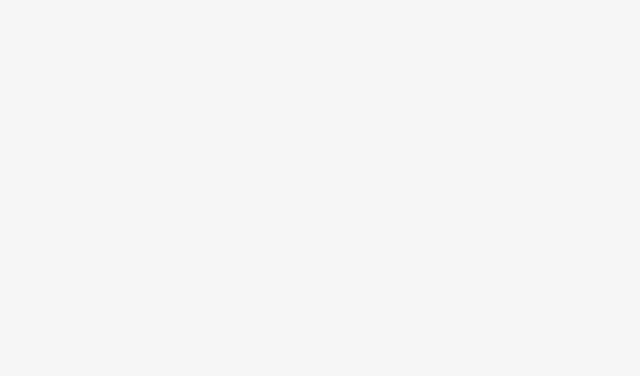
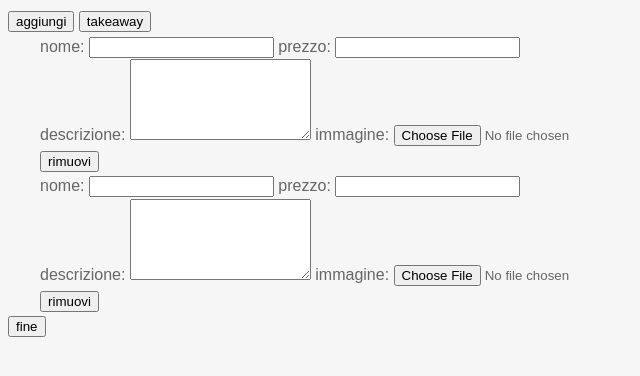
Before and after one commit to Zaffino/Foodie-catalog, a website: page ui/createMenu/createMenu.html in a window 1280 px wide. Shown: the whole page, without its empty margins (0-640 px from the left). Drawn offline with Linux system fonts and the light colour scheme.

Commit message:
created createMenu page
not finished yet

```diff
--- a/ui/createMenu/createMenu.html
+++ b/ui/createMenu/createMenu.html
@@ -5,9 +5,33 @@
   <meta http-equiv="X-UA-Compatible" content="IE=edge">
   <meta name="viewport" content="width=device-width, initial-scale=1.0">
   <link rel="stylesheet" href="../style.css">
+  <script src="createMenu.js"></script>
   <title>Creazione di un nuovo menu</title>
 </head>
 <body>
+  <!--direi 2 bottoni-->
 
+  <button onclick="add()">aggiungi</button>
+  <button onclick="changeType()">takeaway</button>
+
+  <div id = "root">
+    <div id="div_1">
+      nome: <input type="text" id="name_1">
+      prezzo: <input type="text" id="price_1">
+      <br>
+      descrizione: <textarea id="description_1" rows="5"></textarea>
+      immagine: <input type="file" id="image_1">
+      <br><button onclick="rimuovi(1)">rimuovi</button>
+    </div>
+    <div id="div_2">
+      nome: <input type="text" id="name_2">
+      prezzo: <input type="text" id="price_2">
+      <br>
+      descrizione: <textarea id="description_2" rows="5"></textarea>
+      immagine: <input type="file" id="image_2">
+      <br><button onclick="rimuovi(2)">rimuovi</button>
+    </div>
+  </div>
+  <button onclick="prova()">fine</button>
 </body>
 </html>
--- a/ui/createMenu/createMenu.js
+++ b/ui/createMenu/createMenu.js
@@ -0,0 +1,72 @@
+
+var numeroPiatti = 3;
+
+function add(params) {
+  const mainDiv = document.getElementById('root');
+  const card = document.createElement('div')
+  card.setAttribute('id','div_'+ numeroPiatti)
+
+  const nameTextfield = document.createElement('input')
+  nameTextfield.setAttribute('id', 'name_'+ numeroPiatti)
+  const priceTextfield = document.createElement('input')
+  priceTextfield.setAttribute('id', 'price_'+ numeroPiatti)
+  const description = document.createElement('textarea')
+  description.setAttribute('id', 'description_' + numeroPiatti)
+  description.setAttribute('rows', '5')
+
+  const immagine = document.createElement('input')
+  immagine.setAttribute('type','file')
+  immagine.setAttribute('id','image_' + numeroPiatti)
+
+  const deleteButton = document.createElement('button')
+  deleteButton.setAttribute('onclick', 'rimuovi('+ numeroPiatti +')')
+  deleteButton.innerText = "rimuovi"
+
+  card.innerHTML += "nome: "
+  card.appendChild(nameTextfield)
+  card.innerHTML += " prezzo: "
+  card.appendChild(priceTextfield)
+  card.innerHTML += "<br>descrizione: "
+  card.appendChild(description)
+  card.innerHTML += " immagine: "
+  card.appendChild(immagine)
+  card.innerHTML += "<br>"
+  card.appendChild(deleteButton)
+
+
+  mainDiv.appendChild(card)
+  numeroPiatti++;
+}
+
+
+function rimuovi(id) {
+  const card = document.getElementById('div_'+ id);
+  card.remove();
+}
+
+function prova(params) {
+
+  let jsonReq;
+  const root = document.getElementById('root')
+  for (const key in root.children) {
+    console.log(root.children[key]);
+    for (const field in key.children) {
+      console.log(key.children[field])
+    }
+  }
+}
+
+function postMenu(){
+  var request = new XMLHttpRequest();
+  request.open('POST', 'http://localhost:49146/api/menu/:MenuID', true);
+  request.onload(() => {
+    for (const key in document.getElementById('root')) { //??????
+      if (Object.hasOwnProperty.call(object, key)) {
+        const element = object[key];
+
+      }
+
+    }
+  })
+
+}
```
